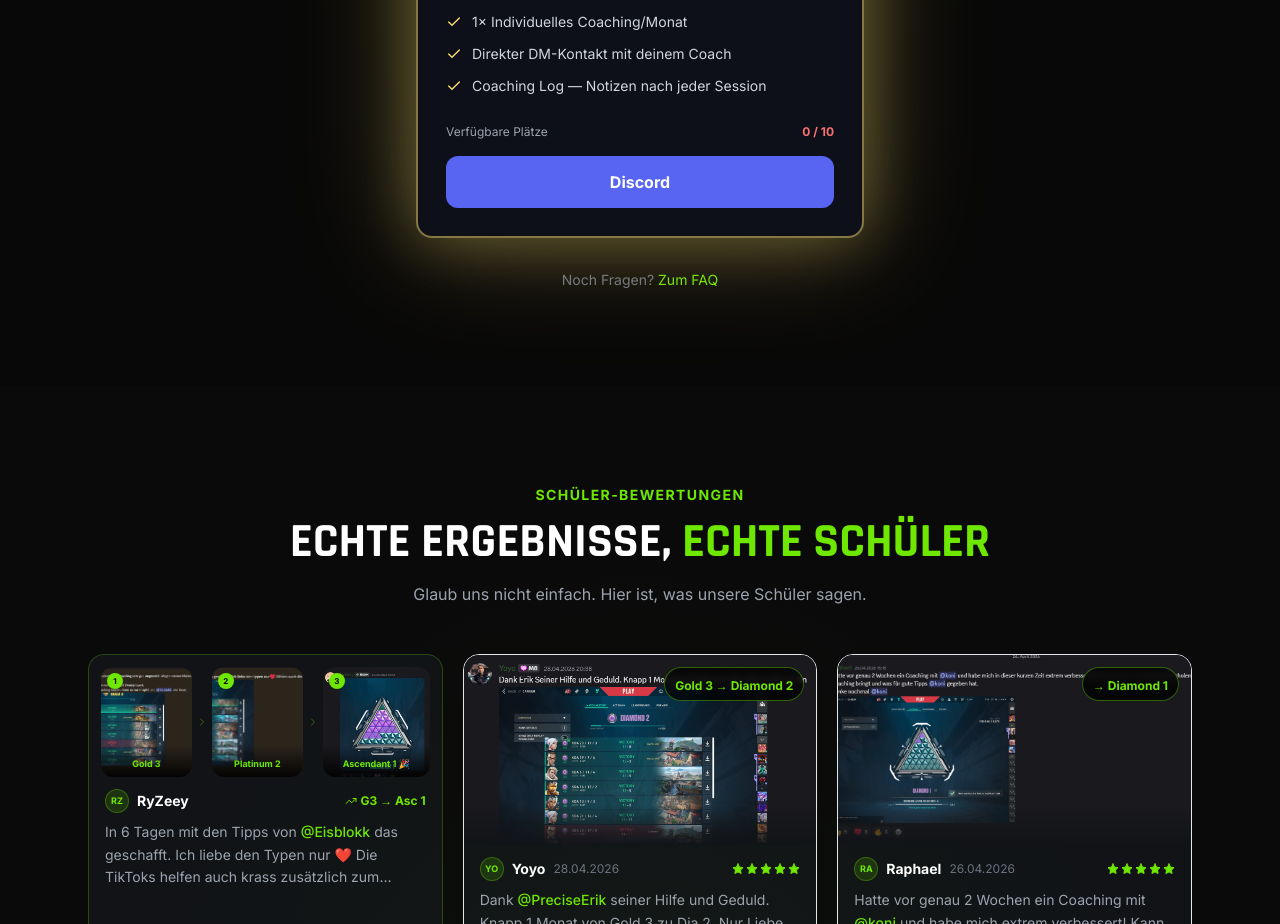
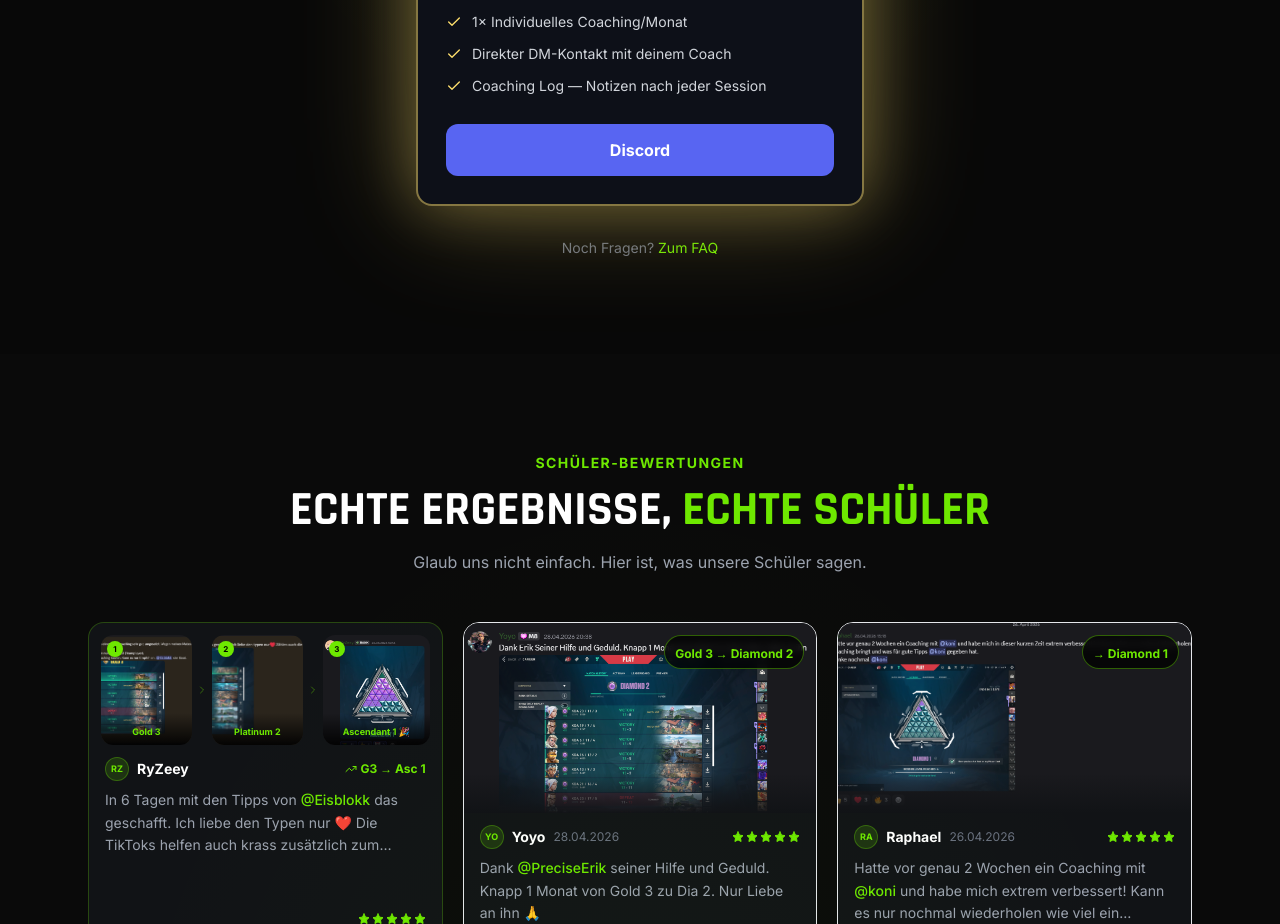
Before and after one commit to justinhelbig96-web/maxranktest, a Next.js app: page / in a window 1280 px wide. Shown: the part 2821-3745 px from the top of the page. Built offline with nearby package versions, Linux system fonts and the light colour scheme.

Commit message:
Pricing: remove 'Verfügbare Plätze 0/10' block

```diff
--- a/components/Pricing.tsx
+++ b/components/Pricing.tsx
@@ -158,11 +158,7 @@ export default function Pricing() {
                 ))}
               </ul>
 
-              {/* Verfügbare Plätze */}
-              <div className="flex items-center justify-between text-xs text-gray-400 mb-4">
-                <span>Verfügbare Plätze</span>
-                <span className="font-bold text-red-400">0 / 10</span>
-              </div>
+              {/* Verfügbare Plätze entfernt */}
 
               {/* CTA */}
               <a
```
